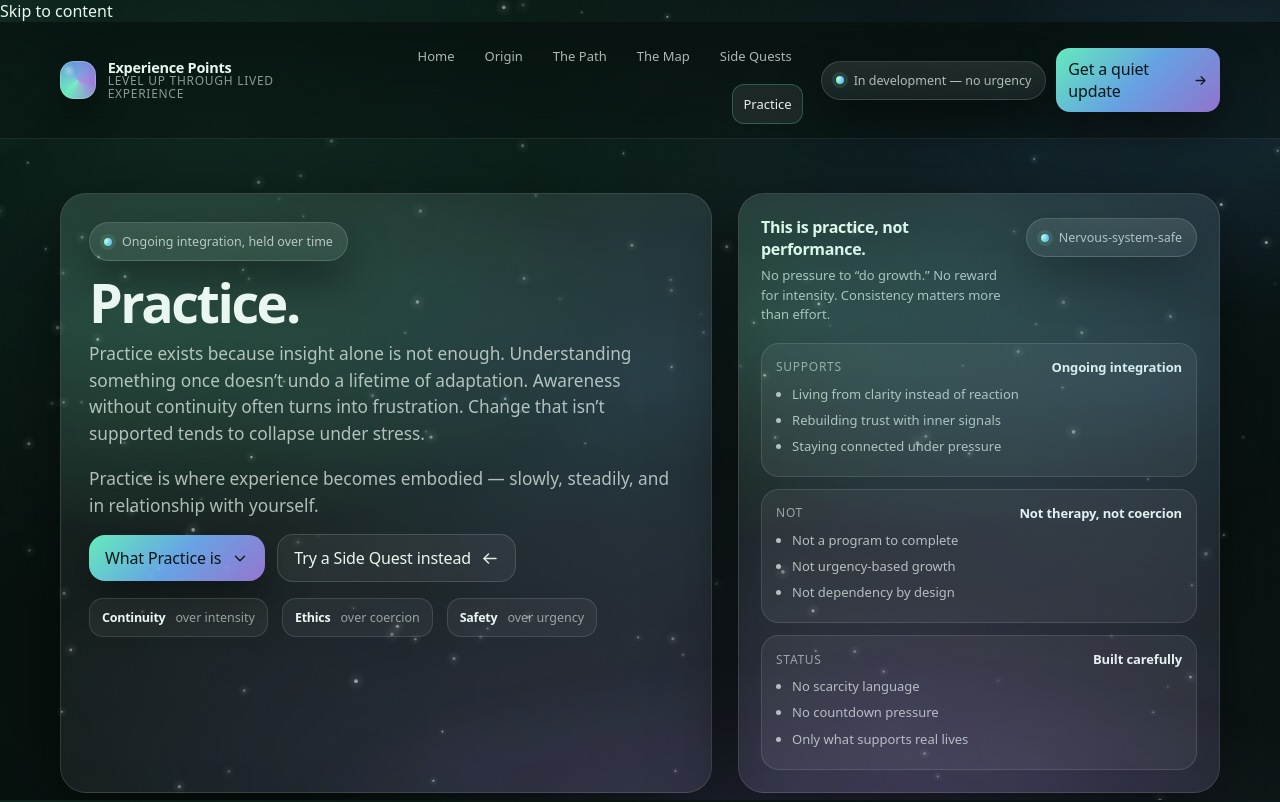
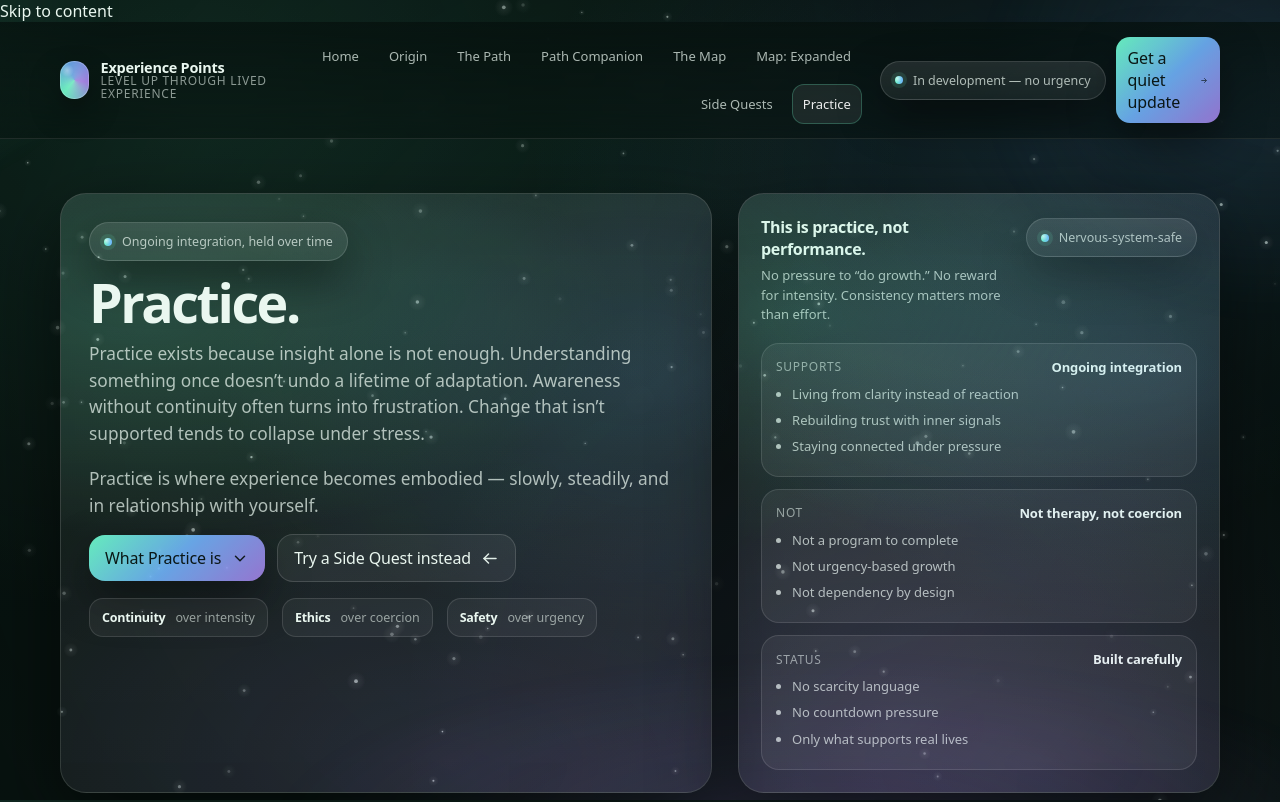
Before and after one commit to ZenRestoration/InnerVerse, a plain HTML site: page pages/practice.html in a window 1280 px wide. Shown: the top 802 px of the page. Drawn offline with Linux system fonts and the light colour scheme.

Commit message:
Update practice.html

```diff
--- a/pages/practice.html
+++ b/pages/practice.html
@@ -158,7 +158,9 @@
           <a href="/" data-nav="home">Home</a>
           <a href="/pages/origin.html" data-nav="origin">Origin</a>
           <a href="/pages/path.html" data-nav="path">The Path</a>
+          <a href="/pages/path-companion.html" data-nav="path-companion" aria-current="page">Path Companion</a>
           <a href="/pages/map.html" data-nav="map">The Map</a>
+          <a href="/pages/map-expanded.html" data-nav="map-expanded" aria-current="page">Map: Expanded</a>
           <a href="/pages/side-quests.html" data-nav="side-quests">Side Quests</a>
           <a href="/pages/practice.html" data-nav="practice">Practice</a>
         </nav>
@@ -188,7 +190,9 @@
           <a href="/">Home</a>
           <a href="/pages/origin.html">Origin</a>
           <a href="/pages/path.html">The Path</a>
-          <a href="/pages/map.html">The Map</a>
+          <a href="/pages/path-companion.html" data-nav="path-companion" aria-current="page">Path Companion</a>
+          <a href="/pages/map.html" data-nav="map">The Map</a>
+          <a href="/pages/map-expanded.html" data-nav="map-expanded" aria-current="page">Map: Expanded</a>
           <a href="/pages/side-quests.html">Side Quests</a>
           <a href="/pages/practice.html">Practice</a>
         </div>
@@ -512,7 +516,9 @@
           <div class="links" aria-label="Footer links">
             <a href="/pages/origin.html">Origin</a>
             <a href="/pages/path.html">The Path</a>
-            <a href="/pages/map.html">The Map</a>
+            <a href="/pages/path-companion.html" data-nav="path-companion" aria-current="page">Path Companion</a>
+            <a href="/pages/map.html" data-nav="map">The Map</a>
+            <a href="/pages/map-expanded.html" data-nav="map-expanded" aria-current="page">Map: Expanded</a>
             <a href="/pages/side-quests.html">Side Quests</a>
             <a href="/pages/practice.html">Practice</a>
             <a href="/">Home</a>
```
